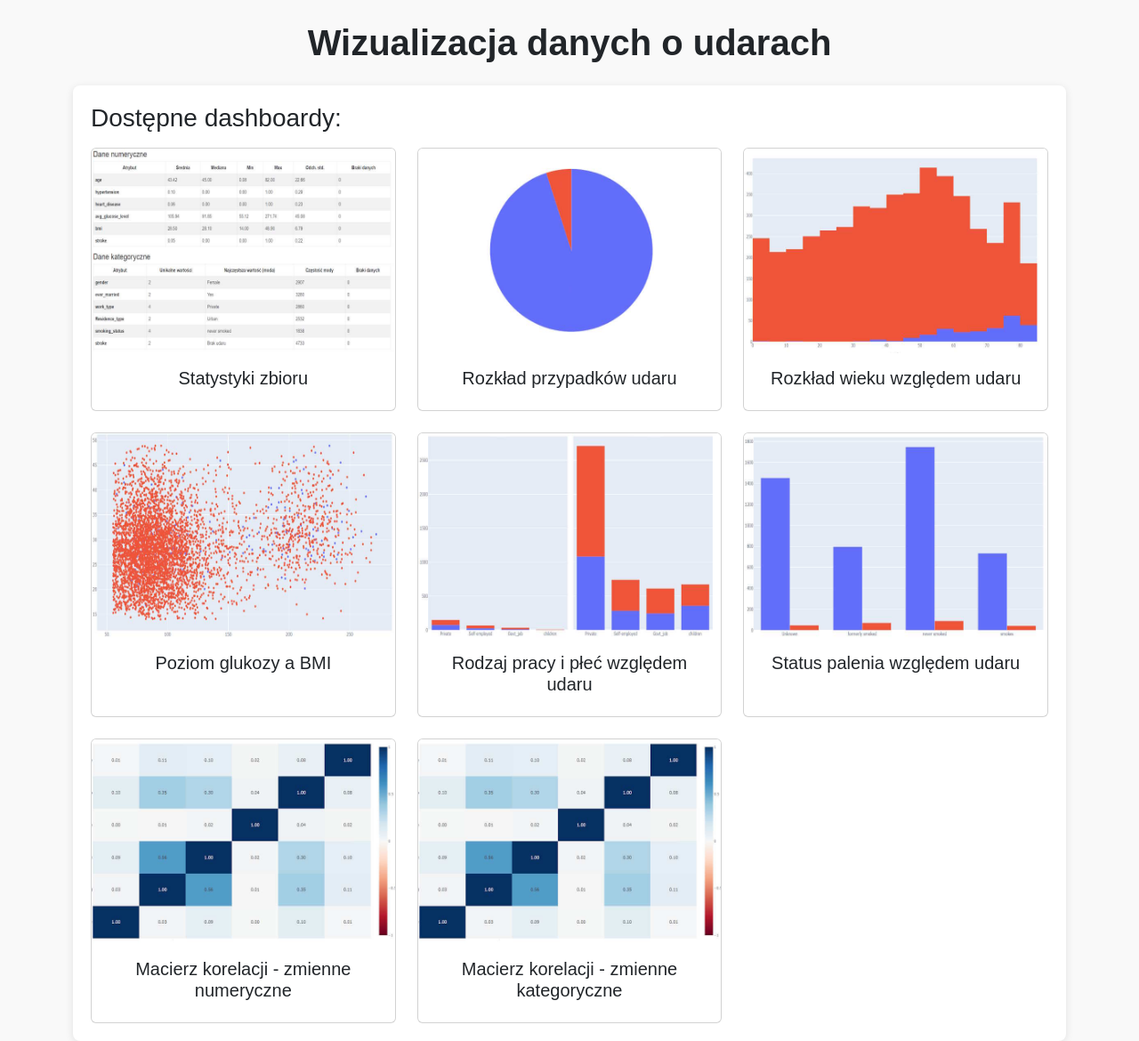
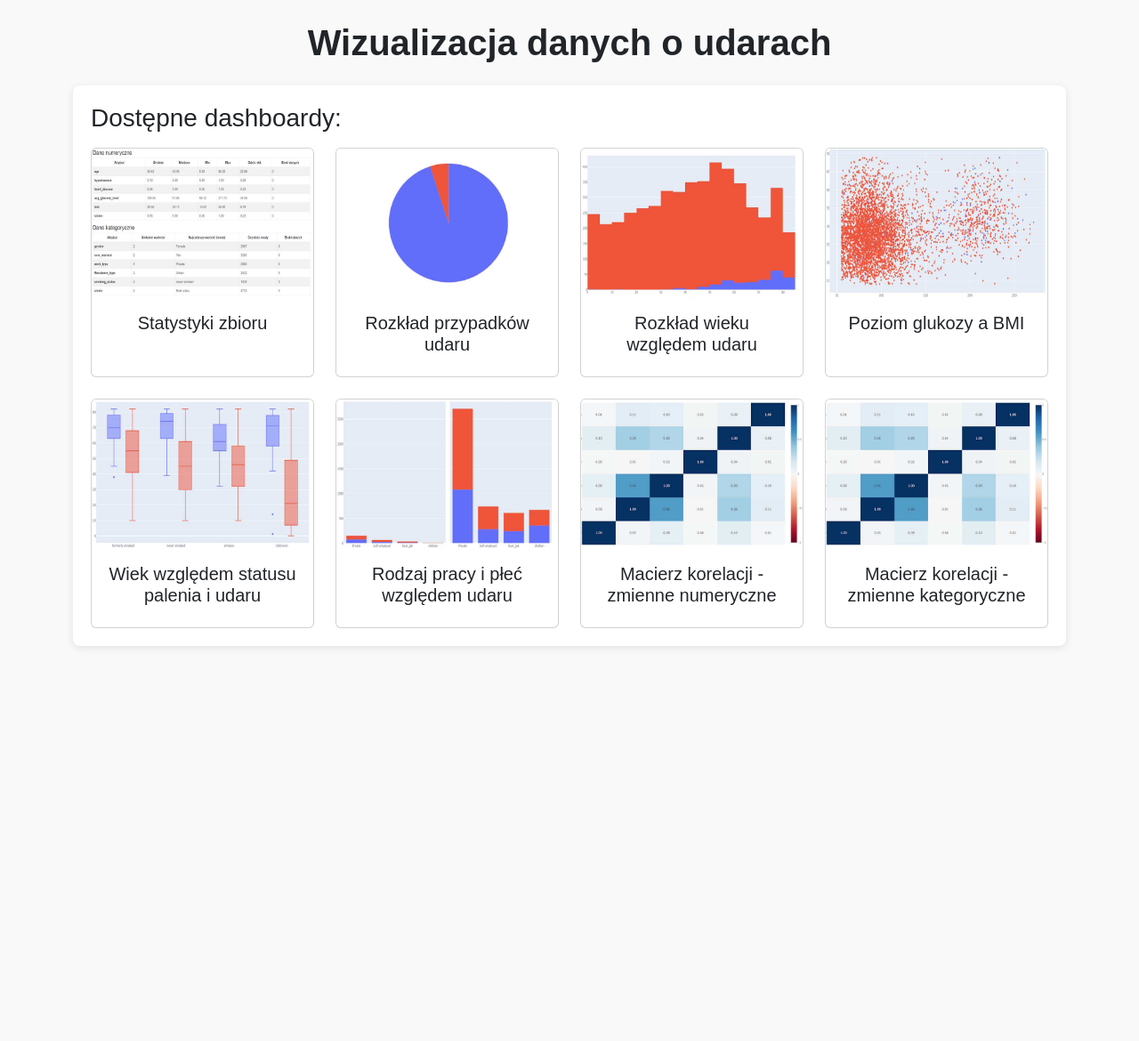
Before and after one commit to whatepa/wd-projekt, a Flask app: page / in a window 1280 px wide. Shown: the whole page at 89% size. After the commit the page ends 728 px from the top, so only its background shows below. Run offline with Flask 3, Linux system fonts and the light colour scheme.

Commit message:
changed smoking barplot to boxplot, return of the home button

```diff
--- a/app.py
+++ b/app.py
@@ -91,22 +91,20 @@ def dashboard_scatter():
     graph_html = fig.to_html(full_html=False)
     return render_template('dashboard_scatter.html', graph_html=graph_html)
 
+@app.route('/dashboard_boxplot')
+def dashboard_boxplot():
+    fig = px.box(df_mapped, x="smoking_status", y="age", color="stroke",
+             title="Wiek a status palenia i udar", height=650,
+             labels={"smoking_status": "Status palenia", "age": "Wiek", "stroke": "Udar (0 = nie, 1 = tak)"})
+    graph_html = fig.to_html(full_html=False)
+    return render_template('dashboard_boxplot.html', graph_html=graph_html)
+
 @app.route('/dashboard_work')
 def dashboard_work():
     fig = px.histogram(df_mapped, x='work_type', color='gender', facet_col='stroke', height=650,
                        title='Rodzaj pracy i płeć względem udaru')
     graph_html = fig.to_html(full_html=False)
     return render_template('dashboard_work.html', graph_html=graph_html)
-
-@app.route('/dashboard_smoking')
-def dashboard_boxplot():
-    fig = px.bar(df_mapped.groupby(['smoking_status', 'stroke']).size().reset_index(name='count'),
-              x="smoking_status", y="count", color="stroke", barmode="group", height=650,
-              title="Status palenia a wystąpienie udaru",
-              labels={"stroke": "Udar"})
-
-    graph_html = fig.to_html(full_html=False)
-    return render_template('dashboard_smoking.html', graph_html=graph_html)
 
 @app.route('/dashboard_cm')
 def dashboard_cm():
--- a/templates/dashboard_age.html
+++ b/templates/dashboard_age.html
@@ -10,6 +10,9 @@
 </head>
 
 <body>
+  <nav class="navbar navbar-expand-lg navbar-light bg-light px-4">
+    <a class="navbar-brand" href="/">Home</a>
+  </nav>
   <div class="container mt-4">
     <h1 class="text-center fw-bold mb-4">Rozkład wieku względem udaru</h1>
     <div class="graph-container">{{ graph_html|safe }}</div>
--- a/templates/dashboard_categorical.html
+++ b/templates/dashboard_categorical.html
@@ -10,6 +10,9 @@
 </head>
 
 <body>
+  <nav class="navbar navbar-expand-lg navbar-light bg-light px-4">
+    <a class="navbar-brand" href="/">Home</a>
+  </nav>
   <div class="container mt-4">
     <h1 class="text-center fw-bold mb-4">Korelacje między zmiennymi kategorycznymi</h1>
     <div class="graph-container">{{ graph_html|safe }}</div>
--- a/templates/dashboard_cm.html
+++ b/templates/dashboard_cm.html
@@ -9,6 +9,9 @@
 </head>
 
 <body>
+  <nav class="navbar navbar-expand-lg navbar-light bg-light px-4">
+    <a class="navbar-brand" href="/">Home</a>
+  </nav>
   <div class="container mt-4">
     <h1 class="text-center fw-bold mb-4">Macierz Korelacji</h1>
     <div class="graph-container">{{ graph_html|safe }}</div>
--- a/templates/dashboard_pie.html
+++ b/templates/dashboard_pie.html
@@ -10,6 +10,9 @@
 </head>
 
 <body>
+  <nav class="navbar navbar-expand-lg navbar-light bg-light px-4">
+    <a class="navbar-brand" href="/">Home</a>
+  </nav>
   <div class="container mt-4">
     <h1 class="text-center fw-bold mb-4">Rozkład udarów</h1>
     <div class="graph-container">
--- a/templates/dashboard_scatter.html
+++ b/templates/dashboard_scatter.html
@@ -10,6 +10,9 @@
 </head>
 
 <body>
+  <nav class="navbar navbar-expand-lg navbar-light bg-light px-4">
+    <a class="navbar-brand" href="/">Home</a>
+  </nav>
   <div class="container mt-4">
     <h1 class="text-center fw-bold mb-4">Poziom glukozy a BMI</h1>
     <div class="graph-container">{{ graph_html|safe }}</div>
--- a/templates/dashboard_stats.html
+++ b/templates/dashboard_stats.html
@@ -10,6 +10,9 @@
 </head>
 
 <body>
+  <nav class="navbar navbar-expand-lg navbar-light bg-light px-4">
+    <a class="navbar-brand" href="/">Home</a>
+  </nav>
   <div class="container mt-4">
     <h1 class="text-center fw-bold mb-4">Statystyki zbioru</h1>
     <div class="graph-container">
--- a/templates/dashboard_work.html
+++ b/templates/dashboard_work.html
@@ -10,6 +10,9 @@
 </head>
 
 <body>
+  <nav class="navbar navbar-expand-lg navbar-light bg-light px-4">
+    <a class="navbar-brand" href="/">Home</a>
+  </nav>
   <div class="container mt-4">
     <h1 class="text-center fw-bold mb-4">Rodzaj pracy i płeć względem udaru</h1>
     <div class="graph-container">{{ graph_html|safe }}</div>
--- a/templates/index.html
+++ b/templates/index.html
@@ -1,17 +1,16 @@
 <!DOCTYPE html>
 <html lang="pl">
+
 <head>
   <meta charset="UTF-8" />
   <meta name="viewport" content="width=device-width, initial-scale=1" />
-    <link
-      href="https://cdn.jsdelivr.net/npm/bootstrap@5.3.0/dist/css/bootstrap.min.css"
-      rel="stylesheet"
-    />
+  <link href="https://cdn.jsdelivr.net/npm/bootstrap@5.3.0/dist/css/bootstrap.min.css" rel="stylesheet" />
   <link rel="stylesheet" href="{{ url_for('static', filename='style.css') }}" />
   <style>
     .card {
       transition: transform 0.3s ease, box-shadow 0.3s ease;
     }
+
     .card:hover {
       transform: scale(1.03);
       box-shadow: 0 4px 15px rgba(0, 0, 0, 0.2);
@@ -25,15 +24,12 @@
     <h1 class="text-center mb-4 fw-bold">Wizualizacja danych o udarach</h1>
     <div class="graph-container">
       <h3 class="mb-3">Dostępne dashboardy:</h3>
-        <div class="row row-cols-1 row-cols-md-3 g-4">
+      <div class="row row-cols-1 row-cols-md-4 g-4">
         <div class="col">
           <div class="card h-100">
             <a href="/dashboard_stats" class="text-decoration-none text-dark">
-                <img
-                  src="{{ url_for('static', filename='images/1.jpg') }}"
-                  class="card-img-top"
-                  alt="Obrazek przedstawiający statystyki zbioru danych"
-                />
+              <img src="{{ url_for('static', filename='images/1.jpg') }}" class="card-img-top"
+                alt="Obrazek przedstawiający statystyki zbioru danych" />
               <div class="card-body">
                 <h5 class="card-title text-center">Statystyki zbioru</h5>
               </div>
@@ -43,11 +39,8 @@
         <div class="col">
           <div class="card h-100">
             <a href="/dashboard_pie" class="text-decoration-none text-dark">
-                <img
-                  src="{{ url_for('static', filename='images/2.jpg') }}"
-                  class="card-img-top"
-                  alt="Wykres kołowy przedstawiający rozkład przypadków udaru"
-                />
+              <img src="{{ url_for('static', filename='images/2.jpg') }}" class="card-img-top"
+                alt="Wykres kołowy przedstawiający rozkład przypadków udaru" />
               <div class="card-body">
                 <h5 class="card-title text-center">Rozkład przypadków udaru</h5>
               </div>
@@ -57,11 +50,8 @@
         <div class="col">
           <div class="card h-100">
             <a href="/dashboard_age" class="text-decoration-none text-dark">
-                <img
-                  src="{{ url_for('static', filename='images/3.jpg') }}"
-                  class="card-img-top"
-                  alt="Histogram przedstawiający rozkład wieku względem udaru"
-                />
+              <img src="{{ url_for('static', filename='images/3.jpg') }}" class="card-img-top"
+                alt="Histogram przedstawiający rozkład wieku względem udaru" />
               <div class="card-body">
                 <h5 class="card-title text-center">Rozkład wieku względem udaru</h5>
               </div>
@@ -71,11 +61,8 @@
         <div class="col">
           <div class="card h-100">
             <a href="/dashboard_scatter" class="text-decoration-none text-dark">
-                <img
-                  src="{{ url_for('static', filename='images/4.jpg') }}"
-                  class="card-img-top"
-                  alt="Wykres punktowy poziomu glukozy a BMI"
-                />
+              <img src="{{ url_for('static', filename='images/4.jpg') }}" class="card-img-top"
+                alt="Wykres punktowy poziomu glukozy a BMI" />
               <div class="card-body">
                 <h5 class="card-title text-center">Poziom glukozy a BMI</h5>
               </div>
@@ -84,12 +71,20 @@
         </div>
         <div class="col">
           <div class="card h-100">
+            <a href="/dashboard_boxplot" class="text-decoration-none text-dark">
+              <img src="{{ url_for('static', filename='images/5.jpg') }}" class="card-img-top"
+                alt="Boxplot przedstawiający wiek względem statusu palenia i udaru" />
+              <div class="card-body">
+                <h5 class="card-title text-center">Wiek względem statusu palenia i udaru</h5>
+              </div>
+            </a>
+          </div>
+        </div>
+        <div class="col">
+          <div class="card h-100">
             <a href="/dashboard_work" class="text-decoration-none text-dark">
-                <img
-                  src="{{ url_for('static', filename='images/5.jpg') }}"
-                  class="card-img-top"
-                  alt="Wykres zależności rodzaju pracy i płci względem udaru"
-                />
+              <img src="{{ url_for('static', filename='images/6.jpg') }}" class="card-img-top"
+                alt="Wykres słupkowy rodzaju pracy i płeć względem udaru" />
               <div class="card-body">
                 <h5 class="card-title text-center">Rodzaj pracy i płeć względem udaru</h5>
               </div>
@@ -98,26 +93,9 @@
         </div>
         <div class="col">
           <div class="card h-100">
-              <a href="/dashboard_smoking" class="text-decoration-none text-dark">
-                <img
-                  src="{{ url_for('static', filename='images/6.jpg') }}"
-                  class="card-img-top"
-                  alt="Wykres zależności rodzaju pracy i płci względem udaru"
-                />
-                <div class="card-body">
-                  <h5 class="card-title text-center">Status palenia względem udaru</h5>
-                </div>
-              </a>
-            </div>
-          </div>
-          <div class="col">
-            <div class="card h-100">
             <a href="/dashboard_cm" class="text-decoration-none text-dark">
-                <img
-                  src="{{ url_for('static', filename='images/8.jpg') }}"
-                  class="card-img-top"
-                  alt="Macierz korelacji dla zmiennych numerycznych"
-                />
+              <img src="{{ url_for('static', filename='images/7.jpg') }}" class="card-img-top"
+                alt="Macierz korelacji dla zmiennych numerycznych" />
               <div class="card-body">
                 <h5 class="card-title text-center">Macierz korelacji - zmienne numeryczne</h5>
               </div>
@@ -127,11 +105,8 @@
         <div class="col">
           <div class="card h-100">
             <a href="/dashboard_categorical" class="text-decoration-none text-dark">
-                <img
-                  src="{{ url_for('static', filename='images/8.jpg') }}"
-                  class="card-img-top"
-                  alt="Macierz korelacji dla zmiennych kategorycznych"
-                />
+              <img src="{{ url_for('static', filename='images/7.jpg') }}" class="card-img-top"
+                alt="Macierz korelacji dla zmiennych kategorycznych" />
               <div class="card-body">
                 <h5 class="card-title text-center">Macierz korelacji - zmienne kategoryczne</h5>
               </div>
@@ -142,4 +117,5 @@
     </div>
   </div>
 </body>
+
 </html>
```
Also changed, not shown: templates/dashboard_boxplot.html (renamed from templates/dashboard_smoking.html, +5 -2 lines), static/images/5.jpg, static/images/6.jpg, static/images/7.jpg (renamed from static/images/8.jpg). Lines whose indentation alone changed are shown as unchanged.
